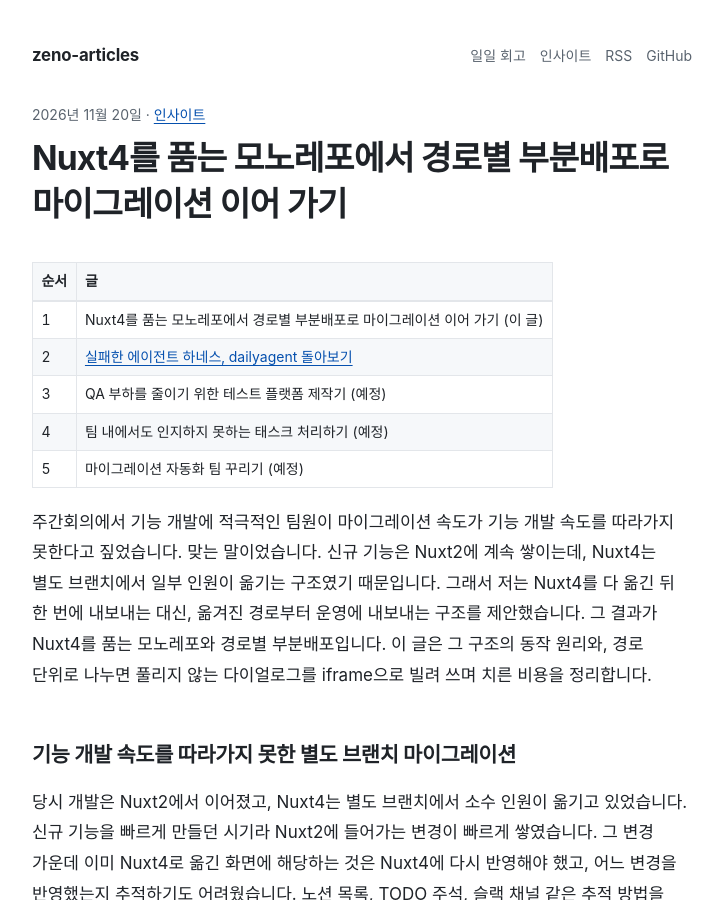
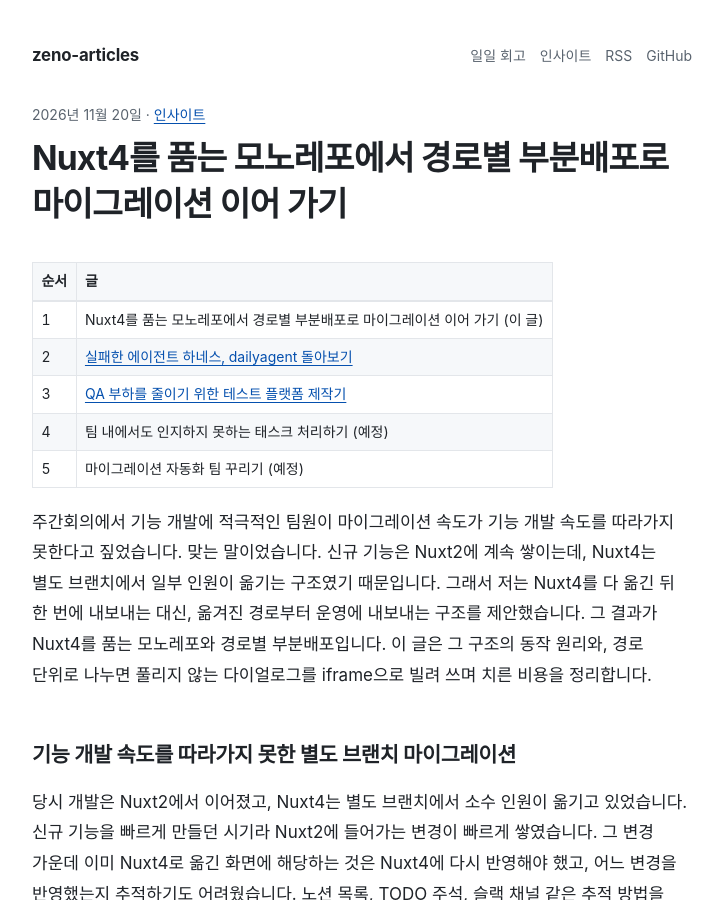
Before and after one commit to zeno0505/dev-articles, a Jekyll site: the page built from _posts/2026-11-20-partial-deploy-by-path-in-nuxt4-monorepo.md, in a window 1280 px wide and 900 px high. Shown: the whole window, without its empty margins (278-1001 px from the left). Built offline with Jekyll 4.4.1, drawn with Linux system fonts in a browser that asks for light colours; some web fonts are replaced.

Commit message:
post: 인사이트 3편 링크를 시리즈 표에 반영 (partial-deploy-by-path-in-nuxt4-monorepo)

```diff
--- a/_posts/2026-11-20-partial-deploy-by-path-in-nuxt4-monorepo.md
+++ b/_posts/2026-11-20-partial-deploy-by-path-in-nuxt4-monorepo.md
@@ -9,7 +9,7 @@ description: "마이그레이션이 기능 개발 속도를 따라가지 못해,
 |---|---|
 | 1 | Nuxt4를 품는 모노레포에서 경로별 부분배포로 마이그레이션 이어 가기 (이 글) |
 | 2 | [실패한 에이전트 하네스, dailyagent 돌아보기](/dev-articles/2026/11/20/failed-agent-harness-dailyagent-retrospective/) |
-| 3 | QA 부하를 줄이기 위한 테스트 플랫폼 제작기 (예정) |
+| 3 | [QA 부하를 줄이기 위한 테스트 플랫폼 제작기](/dev-articles/2026/11/20/test-platform-to-reduce-qa-load/) |
 | 4 | 팀 내에서도 인지하지 못하는 태스크 처리하기 (예정) |
 | 5 | 마이그레이션 자동화 팀 꾸리기 (예정) |
 
```
